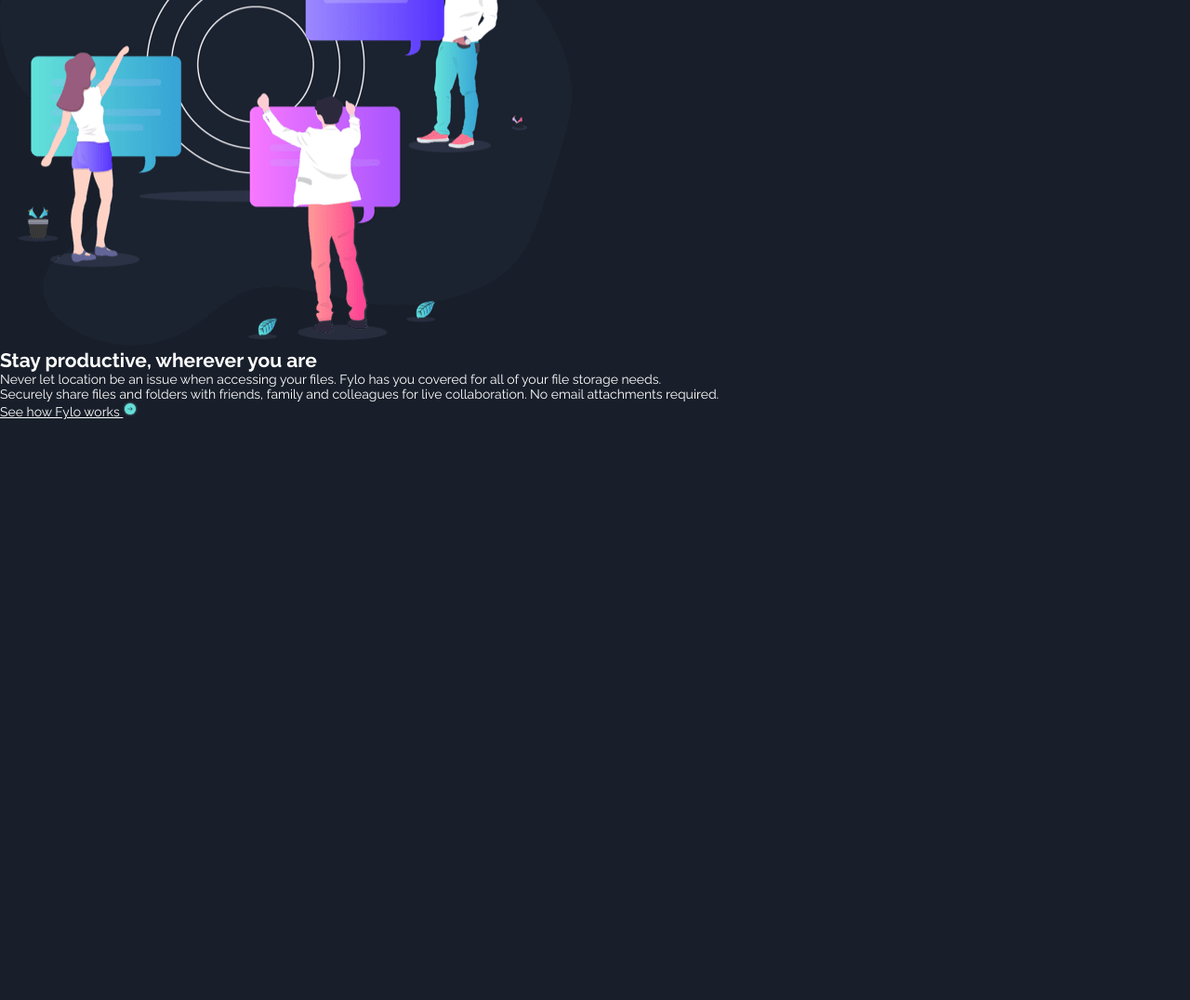
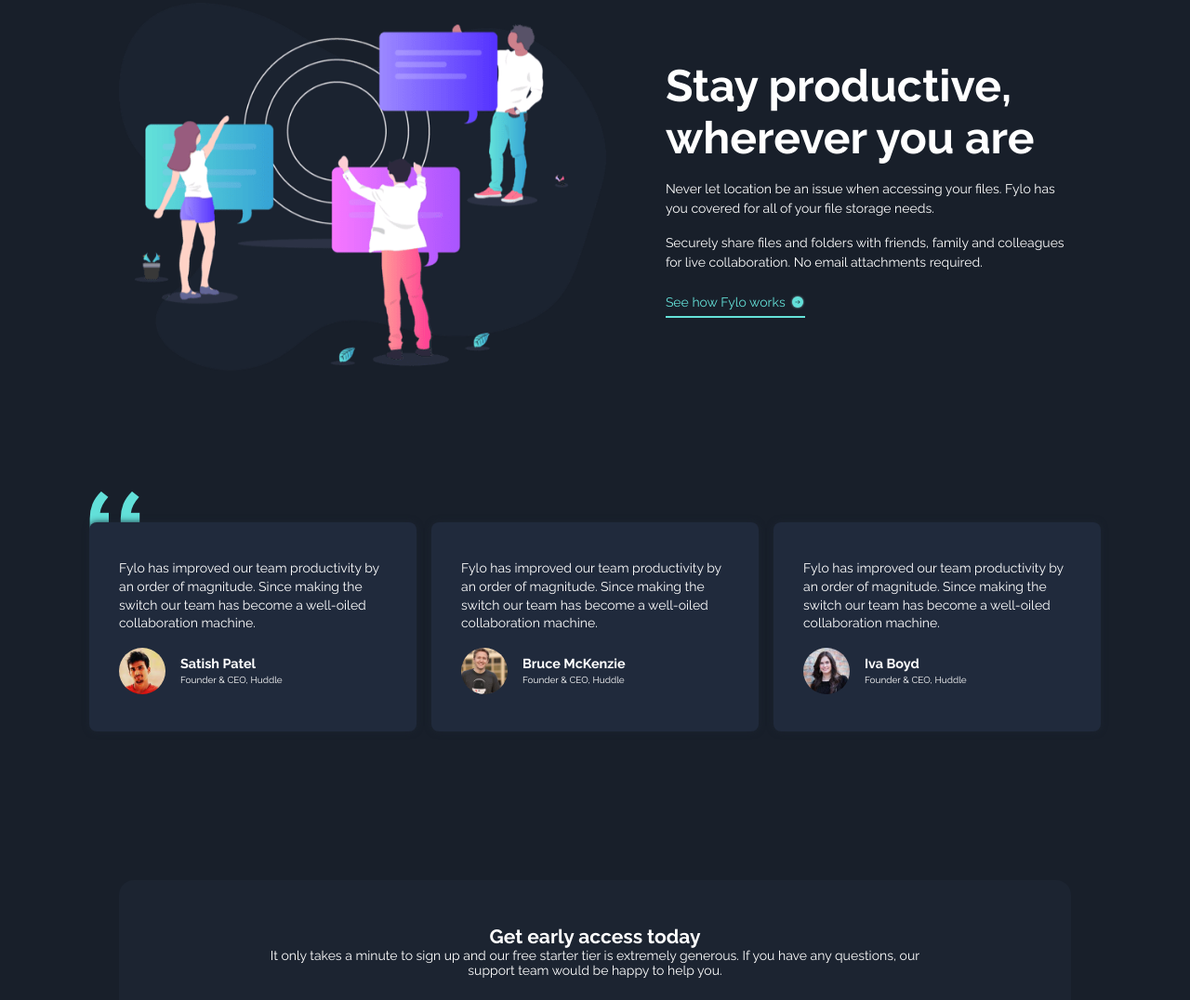
Before and after one commit to Karllouise-code/fylo-dark-theme-page, a plain HTML site: page index.html in a window 1280 px wide. Shown: the part 1724-2800 px from the top of the page at 93% size. Before the commit the page ends 2175 px from the top, so only its background shows below. Drawn offline with Linux system fonts and the light colour scheme.

Commit message:
testimonials done

```diff
--- a/index.html
+++ b/index.html
@@ -74,7 +74,9 @@
         </div>
     </section>
 
-    <section>
+
+    <!--* THIRD SECTION *-->
+    <section class="third-section">
         <div class="row">
             <div class="first-col">
                 <img src="images/illustration-stay-productive.png" alt="">
@@ -83,14 +85,64 @@
                 <h1>Stay productive, wherever you are</h1>
                 <p>Never let location be an issue when accessing your files. Fylo has you covered for all of your file storage needs.</p>
                 <p>Securely share files and folders with friends, family and colleagues for live collaboration. No email attachments required.</p>
-                <a href="">See how Fylo works
-                    <img src="images/icon-arrow.svg" alt="">
-                </a>
+                <div class="link-wrapper">
+                    <div class="button-wrapper">
+                        <a href="">See how Fylo works</a>
+                        <img src="images/icon-arrow.svg" alt="">
+                    </div>
+                </div>
             </div>
         </div>
     </section>
 
+    <!--* TESTIMONIALS  *-->
+    <section class="testimonials">
+        <img class="quote" src="images/bg-quotes.png" alt="">
+        <div class="testimonials-row">
+            <div class="testimonials-col">
+                <p>Fylo has improved our team productivity by an order of magnitude. Since making the switch our team has become a well-oiled collaboration machine.</p>
+                <div class="profile-flex">
+                    <img src="images/profile-1.jpg" alt="">
+                    <div class="author">
+                        <h5>Satish Patel</h5>
+                        <p>Founder & CEO, Huddle</p>
+                    </div>
+                </div>
+            </div>
 
+            <div class="testimonials-col">
+                <p>Fylo has improved our team productivity by an order of magnitude. Since making the switch our team has become a well-oiled collaboration machine.</p>
+                <div class="profile-flex">
+                    <img src="images/profile-2.jpg" alt="">
+                    <div class="author">
+                        <h5>Bruce McKenzie</h5>
+                        <p>Founder & CEO, Huddle</p>
+                    </div>
+                </div>
+            </div>
+
+            <div class="testimonials-col">
+                <p>Fylo has improved our team productivity by an order of magnitude. Since making the switch our team has become a well-oiled collaboration machine.</p>
+                <div class="profile-flex">
+                    <img src="images/profile-3.jpg" alt="">
+                    <div class="author">
+                        <h5>Iva Boyd</h5>
+                        <p>Founder & CEO, Huddle</p>
+                    </div>
+                </div>
+            </div>
+        </div>
+    </section>
+
+    <!--* CALL-TO-ACTION *-->
+    <section class="cta">
+        <div class="cta-container">
+            <div class="email-wrapper">
+                <h1>Get early access today</h1>
+                <p>It only takes a minute to sign up and our free starter tier is extremely generous. If you have any questions, our support team would be happy to help you.</p>
+            </div>
+        </div>
+    </section>
 
 </body>
 
--- a/styles.css
+++ b/styles.css
@@ -27,6 +27,7 @@
 }
 
 a {
+    text-decoration: none;
     color: var(--font-color);
 }
 
@@ -42,6 +43,7 @@
     align-content: center;
     justify-content: center;
     align-items: center;
+    padding-bottom: 13rem;
 }
 
 header {
@@ -125,6 +127,7 @@
     width: 100%;
     inset: 35rem 0 0 0;
     z-index: -1;
+    height: 70%;
 }
 
 
@@ -137,7 +140,7 @@
 }
 
 .offers-container {
-    margin: 10rem auto 10rem;
+    margin: 3rem auto 10rem;
     width: 70%;
     display: grid;
     grid-template-columns: repeat(2, 1fr);
@@ -177,3 +180,145 @@
 .fourth-offer h3 {
     padding-top: 2rem;
 }
+
+
+/** THIRD SECTION **/
+
+.third-section {
+    display: flex;
+    width: 80%;
+    text-align: left;
+    margin: auto;
+    margin-bottom: 5rem;
+}
+
+.row {
+    display: flex;
+    align-items: center;
+}
+
+.first-col img {
+    width: 100%;
+}
+
+.second-col {
+    display: flex;
+    flex-direction: column;
+    justify-content: space-evenly;
+    height: 70%;
+    width: 50%;
+    margin: auto;
+    margin-left: 4rem;
+}
+
+.second-col h1 {
+    font-size: 3rem;
+    margin-bottom: 1rem;
+}
+
+.second-col p {
+    line-height: 1.5;
+    margin-bottom: 1rem;
+}
+
+.link-wrapper {
+    display: flex;
+    width: 100%;
+}
+
+.button-wrapper {
+    display: flex;
+    border-bottom: 2px solid var(--cta-light);
+    height: 2rem;
+    align-items: center;
+}
+
+.second-col a {
+    text-decoration: none;
+    padding-right: 5px;
+    color: var(--cta-light);
+}
+
+.button-wrapper a img {
+    cursor: pointer;
+    padding-left: 2rem;
+}
+
+
+/** TESTIMONIALS **/
+
+.testimonials {
+    width: 85%;
+    text-align: left;
+    margin: auto;
+    position: relative;
+    padding-top: 5rem;
+}
+
+.testimonials-row {
+    display: grid;
+    grid-template-columns: repeat(3, 1fr);
+    grid-gap: 1rem;
+}
+
+.quote {
+    position: absolute;
+    inset: 15% 0 0 0;
+    z-index: -1;
+}
+
+.testimonials-col {
+    background: var(--testimonials-background);
+    border-radius: .5rem;
+    padding: 2.5rem 2rem;
+    box-shadow: 0 0 .5em var(--intro-email-background)
+}
+
+.testimonials-col p {
+    line-height: 1.4;
+}
+
+.testimonials-col img {
+    width: 100%;
+    max-width: 50px;
+    border-radius: 50%;
+}
+
+.profile-flex {
+    display: flex;
+    align-items: center;
+    margin-top: 1rem;
+}
+
+.author {
+    margin-left: 1rem;
+}
+
+.author h5 {
+    font-size: .9rem;
+}
+
+.author p {
+    padding-top: .2rem;
+    font-size: 10px;
+}
+
+
+/** CALL-TO-ACTION **/
+
+.cta {
+    width: 80%;
+    text-align: center;
+    margin: 10rem auto;
+}
+
+.cta-container {
+    background: var(--intro-email-background);
+    border-radius: 1rem;
+    padding: 3rem;
+}
+
+.email-wrapper {
+    width: 80%;
+    margin: auto;
+}
```
